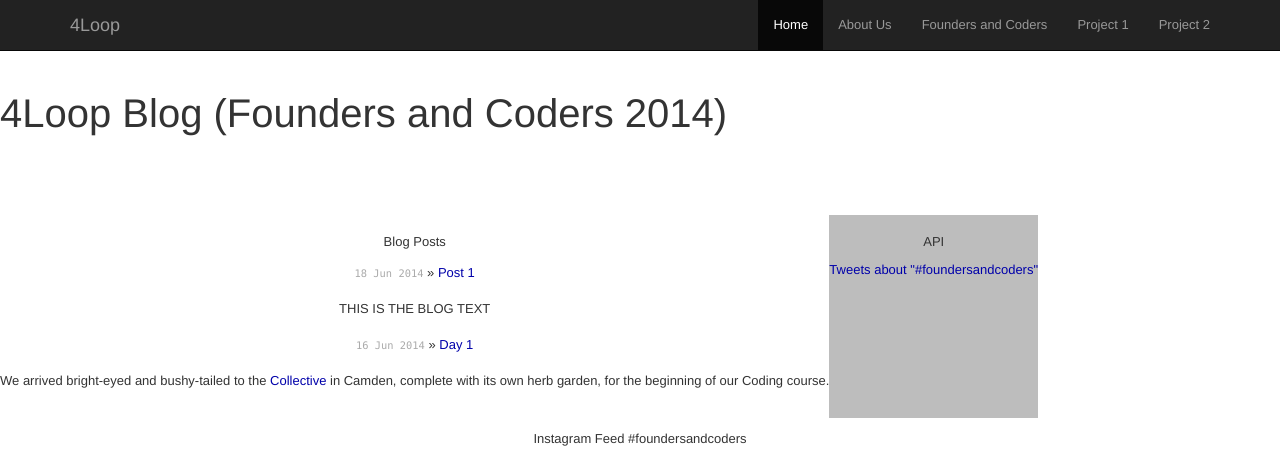
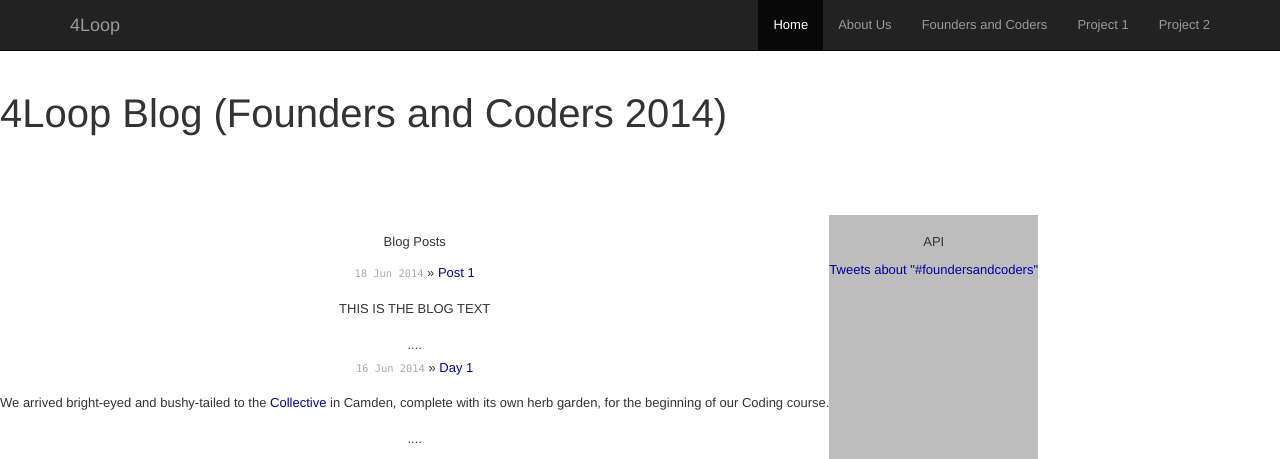
Before and after one commit to wsfan/4loop, a Jekyll site: the page built from index.html, in a window 1280 px wide. Shown: the top 459 px of the page. Built offline with Jekyll 4.4.1, drawn with Linux system fonts in a browser that asks for light colours; comment, search, counter and statistics services are not loaded; grey boxes are pictures that could not be loaded.

Commit message:
Update index.html

```diff
--- a/index.html
+++ b/index.html
@@ -8,7 +8,7 @@ title: Your New Jekyll Site
   <ul class="posts">
     {% for post in site.posts %}
       <li><span>{{ post.date | date_to_string }}</span> &raquo; <a href="{{ post.url | remove_first:'/'}}">{{ post.title }}</a>
-        {{ post.excerpt }}
+        {{ post.excerpt }} ....
         </li>
     {% endfor %}
   </ul>
```
